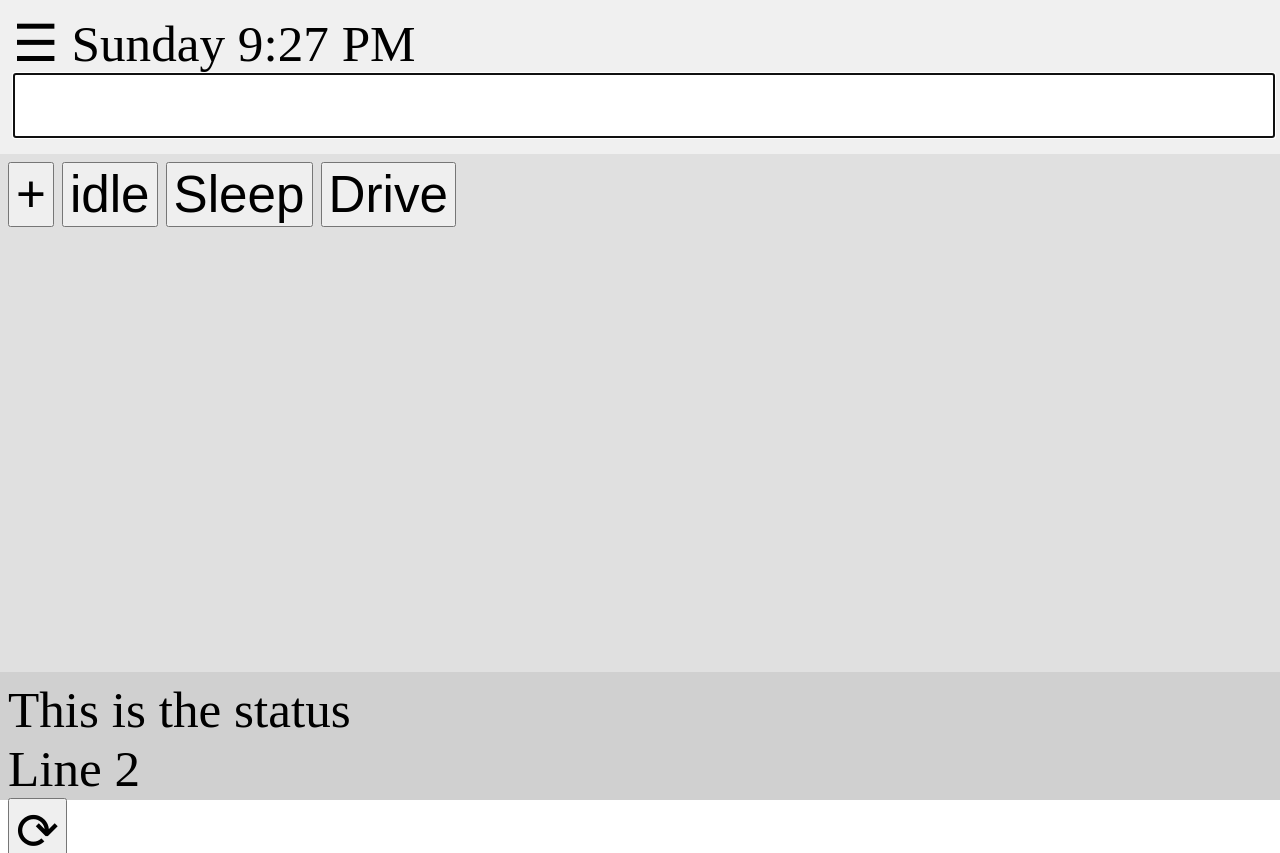
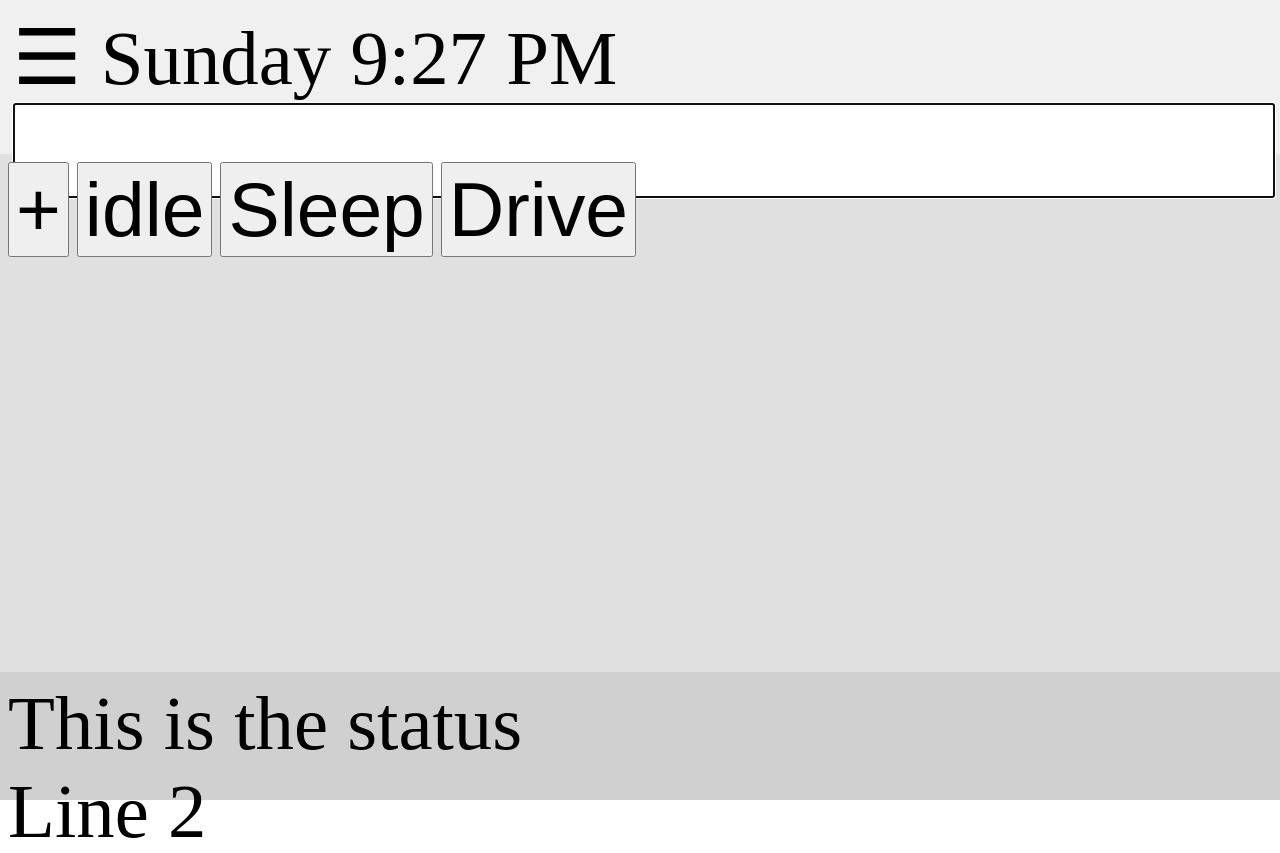
Before and after one commit to noctcode/noctcode.github.io, a plain HTML site: page daywalker.html in a window 1280 px wide. Shown: the top 853 px of the page. Drawn offline with Linux system fonts and the light colour scheme.

Commit message:
adjust font size and retry PWA

```diff
--- a/daywalker.html
+++ b/daywalker.html
@@ -1,8 +1,8 @@
 <!DOCTYPE html>
 <html>
 <head>
+<link rel="manifest" href="/daywalker.webmanifest" />
 <title>Daywalker 0.1</title>
-<link rel="manifest" href="/daywalker.webmanifest">
 </head>
 <body>
 
@@ -18,7 +18,7 @@
 <div id="section3">
 <div id="dayw-status">Test Output</div>
 <div>Line 2</div>
-<div><button onclick="location.reload();">&#x27F3;</button></div>
+<div><button onclick="location.reload();">&#x27F3;</button><img src="daywalker.png"/> </div>
 </div>
 
 <script>
@@ -243,7 +243,7 @@ dayw.tm.startup()
 
 html,
 body {
-  font-size: 4vw; /*4vh;*/
+  font-size: 6vw; /*4vh;*/
   height: 100%;
   margin: 0;
   padding: 0;
```
Also changed, not shown: daywalker.webmanifest.
